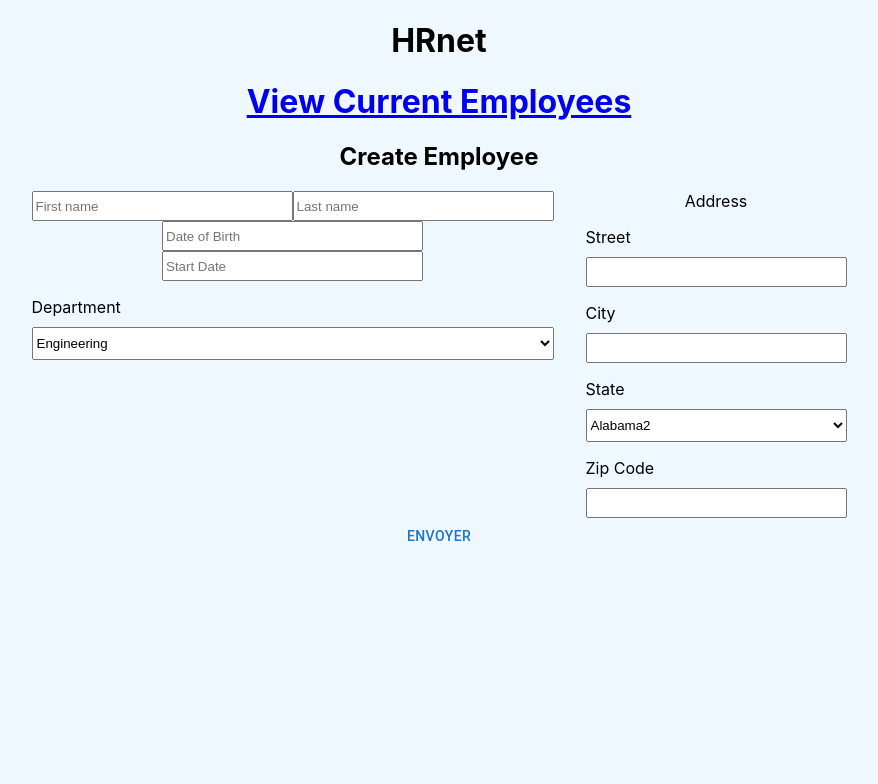
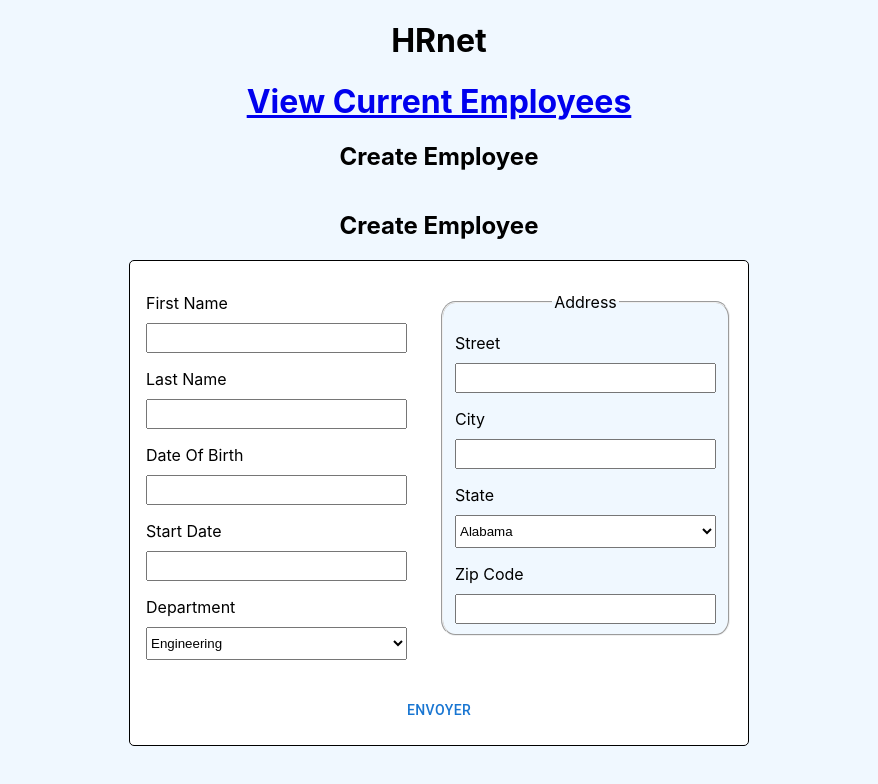
Before and after one commit to theodotcom/HRNet, a React (Create React App) app: page / in a window 1280 px wide. Shown: the top 784 px of the page, without its empty margins (201-1079 px from the left). Built offline with nearby package versions, Linux system fonts and the light colour scheme.

Commit message:
structure improvment style related:art:

```diff
--- a/src/components/Form.js
+++ b/src/components/Form.js
@@ -5,7 +5,7 @@ import BasicModal from './ModalValidation'
 import { useDispatch } from 'react-redux'
 import { addEmployee } from '../redux/reducer'
 import 'react-datepicker/dist/react-datepicker.css'
-
+import { states } from '../utils/states'
 import Select from './Select'
 
 export function Form() {
@@ -15,11 +15,6 @@ export function Form() {
         { label: 'Engineering', value: 'Engineering' },
         { label: 'Human Resources', value: 'Human Resources' },
         { label: 'Legal', value: 'Legal' },
-    ]
-
-    const states = [
-        { label: 'Alabama', value: 'AL' },
-        { label: 'Alabama2', value: 'AL2' },
     ]
 
     const dispatch = useDispatch()
@@ -54,7 +49,9 @@ export function Form() {
 
     return (
         <div className="containertmr">
+            <h2>Create Employee</h2>
             <form
+                className="form_container"
                 onSubmit={(e) => {
                     onSubmiting(e)
                 }}
@@ -62,30 +59,32 @@ export function Form() {
                 <div className="main_container">
                     <div className="left_container">
                         <section className="topForm_container">
+                            <label htmlFor="firstName">First Name</label>
                             <input
                                 type="text"
                                 value={firstName}
                                 onChange={(e) => setFirstName(e.target.value)}
-                                placeholder="First name"
                             />
+                            <label htmlFor="lastName">Last Name</label>
                             <input
                                 type="text"
                                 value={lastName}
                                 onChange={(e) => setLastName(e.target.value)}
-                                placeholder="Last name"
                             />
 
                             <div className="date_container">
+                                <label htmlFor="dateOfBirth">
+                                    Date Of Birth
+                                </label>
                                 <ReactDatePicker
                                     selected={dateOfBirth}
-                                    placeholderText="Date of Birth"
                                     onChange={(date) => setDateOfBirth(date)}
                                 />
                             </div>
                             <div className="startDate_container">
+                                <label htmlFor="startdate">Start Date</label>
                                 <ReactDatePicker
                                     selected={startDate}
-                                    placeholderText="Start Date"
                                     onChange={(date) => setStartDate(date)}
                                 />
                             </div>
@@ -103,7 +102,7 @@ export function Form() {
                     </div>
                     <div className="right_container">
                         {' '}
-                        <section className="address_container">
+                        <fieldset className="address_container">
                             <legend>Address</legend>
 
                             <label htmlFor="street">Street</label>
@@ -136,7 +135,7 @@ export function Form() {
                                 id="zip-code"
                                 type="number"
                             />
-                        </section>
+                        </fieldset>
                     </div>
                 </div>
                 <BasicModal />
```
